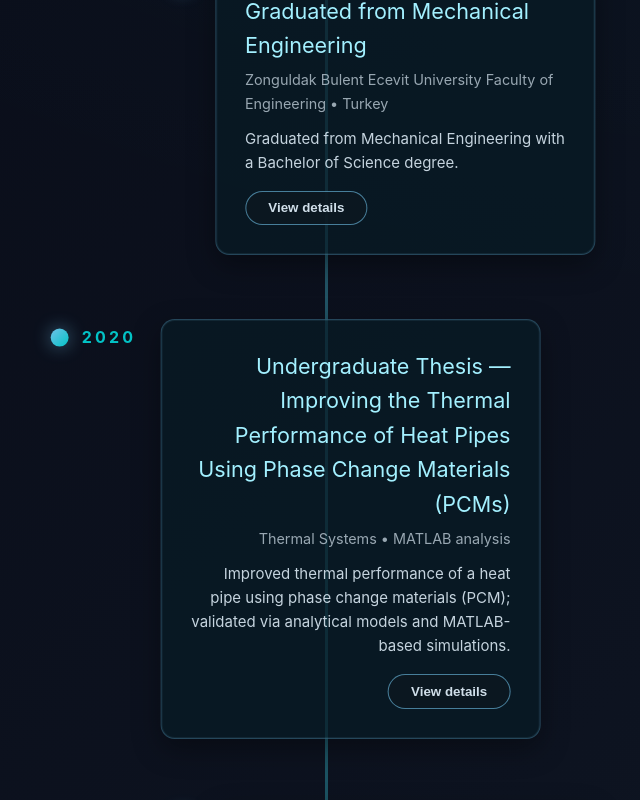
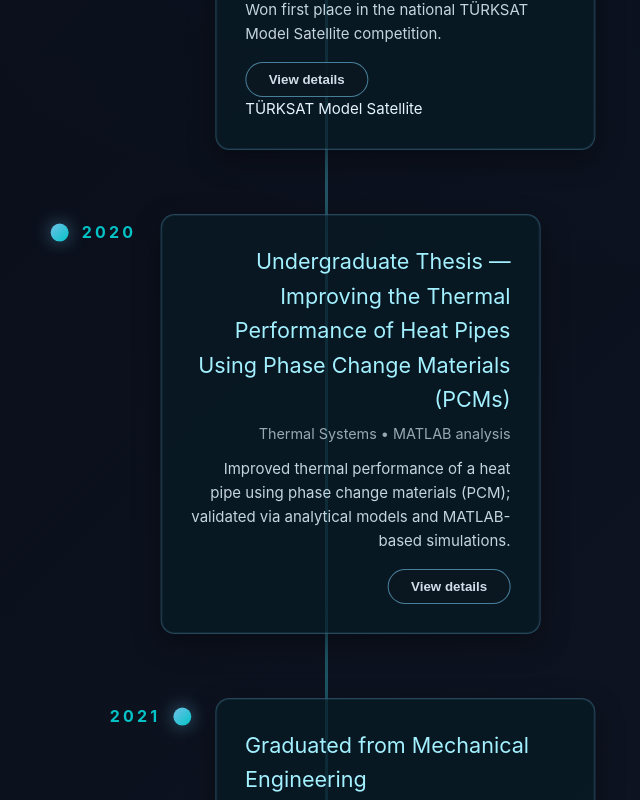
Before and after one commit to phlvnhalime/halimePehlivan-Porfolio, a Vue app: page /#/mechanical-engineer in a window 1280 px wide. Shown: the part 2180-2980 px from the top of the page, without its empty margins (315-955 px from the left). Built offline with nearby package versions, Linux system fonts and the light colour scheme.

Commit message:
updated: timeline of mechanical engineer

```diff
--- a/src/views/MechMechanicalEngineer.vue
+++ b/src/views/MechMechanicalEngineer.vue
@@ -10,7 +10,6 @@ type TimelineEntry = {
   summary: string
   details: string
   isOpen: boolean
-  priority?: number
   links?: { label: string; url: string }[]
 }
 
@@ -26,16 +25,40 @@ const timeline = ref<TimelineEntry[]>([
     isOpen: false,
   },
   {
-    id: 104,
-    year: '2021',
-    headline: 'Graduated from Mechanical Engineering',
-    context: 'Zonguldak Bulent Ecevit University Faculty of Engineering • Turkey',
-    summary: 'Graduated from Mechanical Engineering with a Bachelor of Science degree.',
-    details: 'GPA: 2.80/4.00',
+    id: 1,
+    year: '2018',
+    headline: 'Grizu-26 Space Team',
+    context: 'Satellite systems & team-based R&D',
+    summary:
+      'Joined the Grizu-26 Space Team and contributed to payload and mission planning for competition readiness.',
+    details:
+      'Collaborated on subsystem design, documentation, and test planning for student satellite competitions.',
     isOpen: false,
   },
   {
-    id: 103,
+    id: 2,
+    year: '2019',
+    headline: 'CanSat Competition — World 2nd Place',
+    context: 'AIAA / CanSat Competition',
+    summary: 'Achieved second place globally in the CanSat Competition with Grizu-26.',
+    details:
+      'Delivered mission requirements under strict constraints—sensor integration, recovery systems, telemetry, and field tests.',
+    isOpen: false,
+    links: [{ label: 'CanSat Competition', url: 'https://www.cansatcompetition.com/' }],
+  },
+  {
+    id: 3,
+    year: '2019',
+    headline: 'TÜRKSAT Model Satellite — 1st Place',
+    context: 'TÜRKSAT Model Satellite Competition',
+    summary: 'Won first place in the national TÜRKSAT Model Satellite competition.',
+    details:
+      'Led design and validation for mission profile, airframe, and payload; emphasized reliability, documentation, and test coverage.',
+    isOpen: false,
+    links: [{ label: 'TÜRKSAT Model Satellite', url: 'https://modeluydu.turksat.com.tr/' }],
+  },
+  {
+    id: 4,
     year: '2020',
     headline:
       'Undergraduate Thesis — Improving the Thermal Performance of Heat Pipes Using Phase Change Materials (PCMs)',
@@ -47,40 +70,16 @@ const timeline = ref<TimelineEntry[]>([
     isOpen: false,
   },
   {
-    id: 100,
-    year: '2018',
-    headline: 'Grizu-26 Space Team',
-    context: 'Satellite systems & team-based R&D',
-    summary:
-      'Joined the Grizu-26 Space Team and contributed to payload and mission planning for competition readiness.',
-    details:
-      'Collaborated on subsystem design, documentation, and test planning for student satellite competitions.',
+    id: 5,
+    year: '2021',
+    headline: 'Graduated from Mechanical Engineering',
+    context: 'Zonguldak Bulent Ecevit University Faculty of Engineering • Turkey',
+    summary: 'Graduated from Mechanical Engineering with a Bachelor of Science degree.',
+    details: 'GPA: 2.80/4.00',
     isOpen: false,
   },
   {
-    id: 101,
-    year: '2019',
-    headline: 'CanSat Competition — World 2nd Place',
-    context: 'AIAA / CanSat Competition',
-    summary: 'Achieved second place globally in the CanSat Competition with Grizu-26.',
-    details:
-      'Delivered mission requirements under strict constraints—sensor integration, recovery systems, telemetry, and field tests.',
-    isOpen: false,
-    links: [{ label: 'CanSat Competition', url: 'https://www.cansatcompetition.com/' }],
-  },
-  {
-    id: 102,
-    year: '2019',
-    headline: 'TÜRKSAT Model Satellite — 1st Place',
-    context: 'TÜRKSAT Model Satellite Competition',
-    summary: 'Won first place in the national TÜRKSAT Model Satellite competition.',
-    details:
-      'Led design and validation for mission profile, airframe, and payload; emphasized reliability, documentation, and test coverage.',
-    isOpen: false,
-    links: [{ label: 'TÜRKSAT Model Satellite', url: 'https://modeluydu.turksat.com.tr/' }],
-  },
-  {
-    id: 2,
+    id: 6,
     year: '2021',
     headline: 'Mechanical Engineer',
     context: 'ONUK-BG Industrial Defense Inc • Istanbul, Turkey',
@@ -89,10 +88,9 @@ const timeline = ref<TimelineEntry[]>([
     details:
       'Automated toolpaths, reduced manual checks, and created a tracking system that cut setup errors by 40%. Introduced process documentation that made future iterations faster.',
     isOpen: false,
-    priority: 100,
   },
   {
-    id: 3,
+    id: 7,
     year: '2023',
     headline: 'Research & Development Engineer',
     context: 'TMS Industrial Refrigeration Inc • Istanbul, Turkey',
@@ -103,7 +101,7 @@ const timeline = ref<TimelineEntry[]>([
     isOpen: false,
   },
   {
-    id: 4,
+    id: 8,
     year: '2024',
     headline: 'Mechanical ↔ Software Bridge',
     context: 'Independent tools & automation',
@@ -115,14 +113,7 @@ const timeline = ref<TimelineEntry[]>([
   },
 ])
 
-const sortedTimeline = computed(() => {
-  return [...timeline.value].sort((a, b) => {
-    const pa = a.priority ?? 0
-    const pb = b.priority ?? 0
-    if (pa !== pb) return pb - pa
-    return Number(b.year) - Number(a.year)
-  })
-})
+const sortedTimeline = computed(() => timeline.value)
 
 const toggleEntry = (id: number) => {
   timeline.value = timeline.value.map((entry) =>
```
